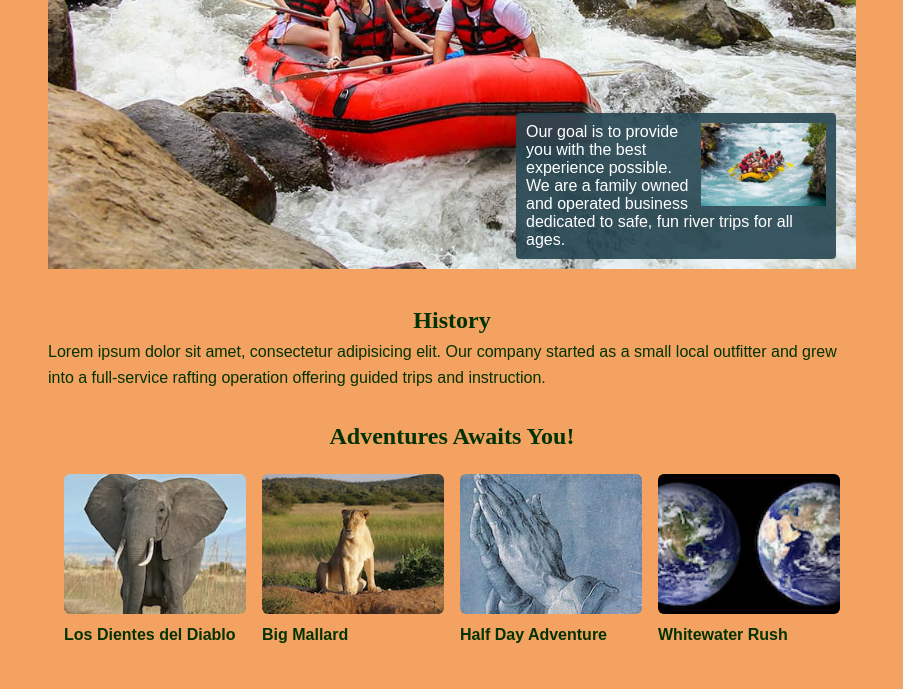
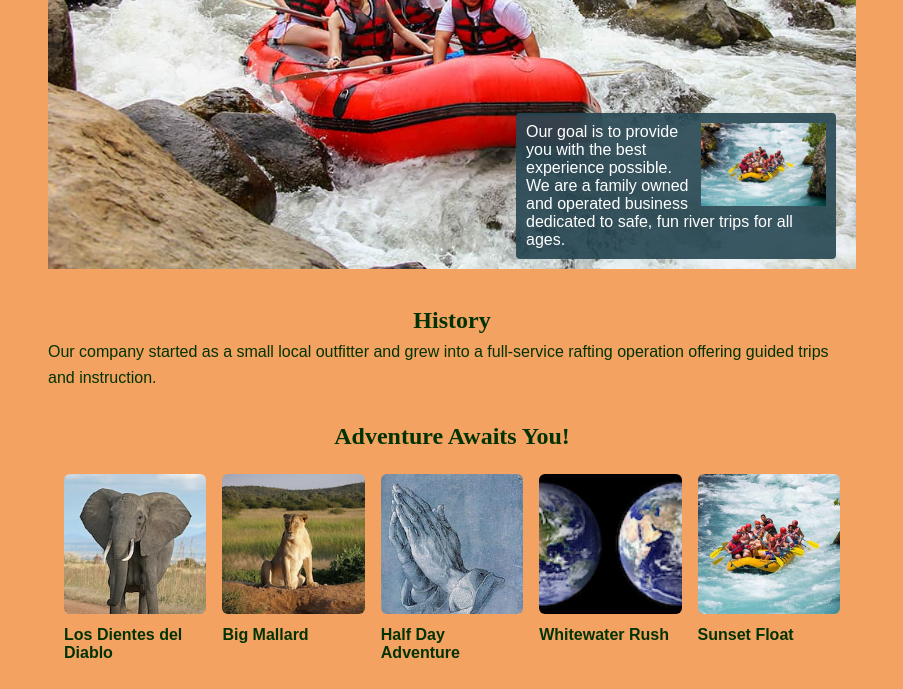
Before and after one commit to mayelamignonwelcome/wdd130, a plain HTML site: page wwr/about.html in a window 1280 px wide. Shown: the part 354-1043 px from the top of the page, without its empty margins (188-1091 px from the left). Drawn offline with Linux system fonts and the light colour scheme.

Commit message:
about.html

```diff
--- a/wwr/about.html
+++ b/wwr/about.html
@@ -32,13 +32,11 @@
 
         <section class="history">
             <h2>History</h2>
-            <div class="history-layout">
-                <p>Lorem ipsum dolor sit amet, consectetur adipisicing elit. Our company started as a small local outfitter and grew into a full-service rafting operation offering guided trips and instruction.</p>
-            </div>
+            <p>Our company started as a small local outfitter and grew into a full-service rafting operation offering guided trips and instruction.</p>
         </section>
 
         <section class="adventures">
-            <h2>Adventures Awaits You!</h2>
+            <h2>Adventure Awaits You!</h2>
 
             <figure>
                 <img src="images/african_elephant.jpg" alt="Los Dientes del Diablo">
@@ -60,7 +58,10 @@
                 <figcaption>Whitewater Rush</figcaption>
             </figure>
 
-            <!-- removed Sunset Float to keep four adventure images as requested -->
+            <figure>
+                <img src="images/images1.jpg" alt="Sunset Float">
+                <figcaption>Sunset Float</figcaption>
+            </figure>
         </section>
     </main>
     <footer>
--- a/wwr/styles/rafting.css
+++ b/wwr/styles/rafting.css
@@ -52,7 +52,7 @@ main{ padding:1rem }
 .history h2{ text-align:center }
 
 /* Adventures: CSS Grid */
-.adventures{ display:grid; grid-template-columns:repeat(4,1fr); gap:1rem; margin:2rem auto; padding:0 1rem }
+.adventures{ display:grid; grid-template-columns:repeat(5,1fr); gap:1rem; margin:2rem auto; padding:0 1rem }
 .adventures > h2{ grid-column:1/-1; text-align:center; margin-bottom:.5rem }
 .adventures img{ width:100%; height:140px; object-fit:cover; border-radius:6px }
 .adventures figcaption{ margin-top:.5rem; font-weight:700; color:var(--text-dark) }
```
